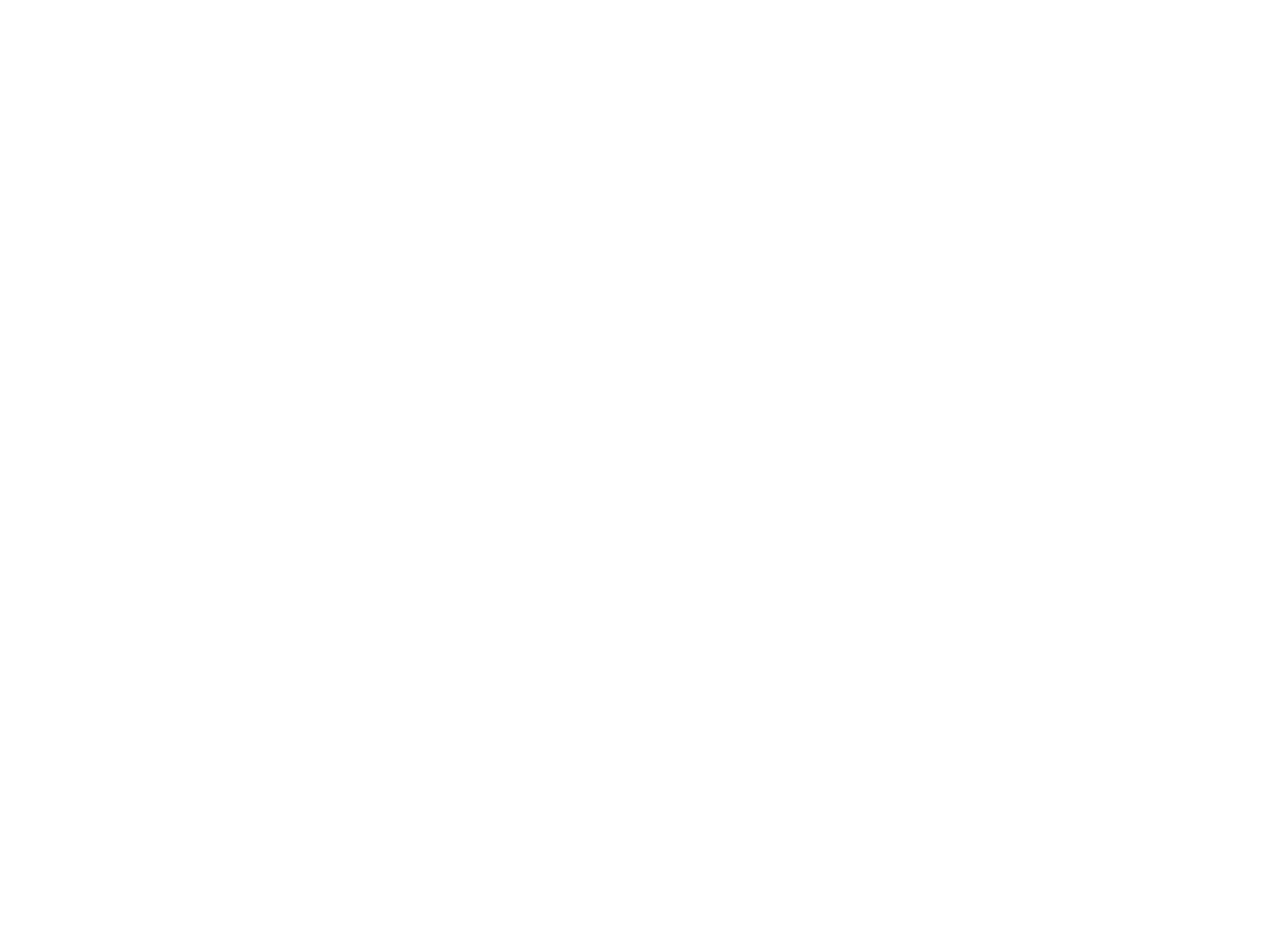
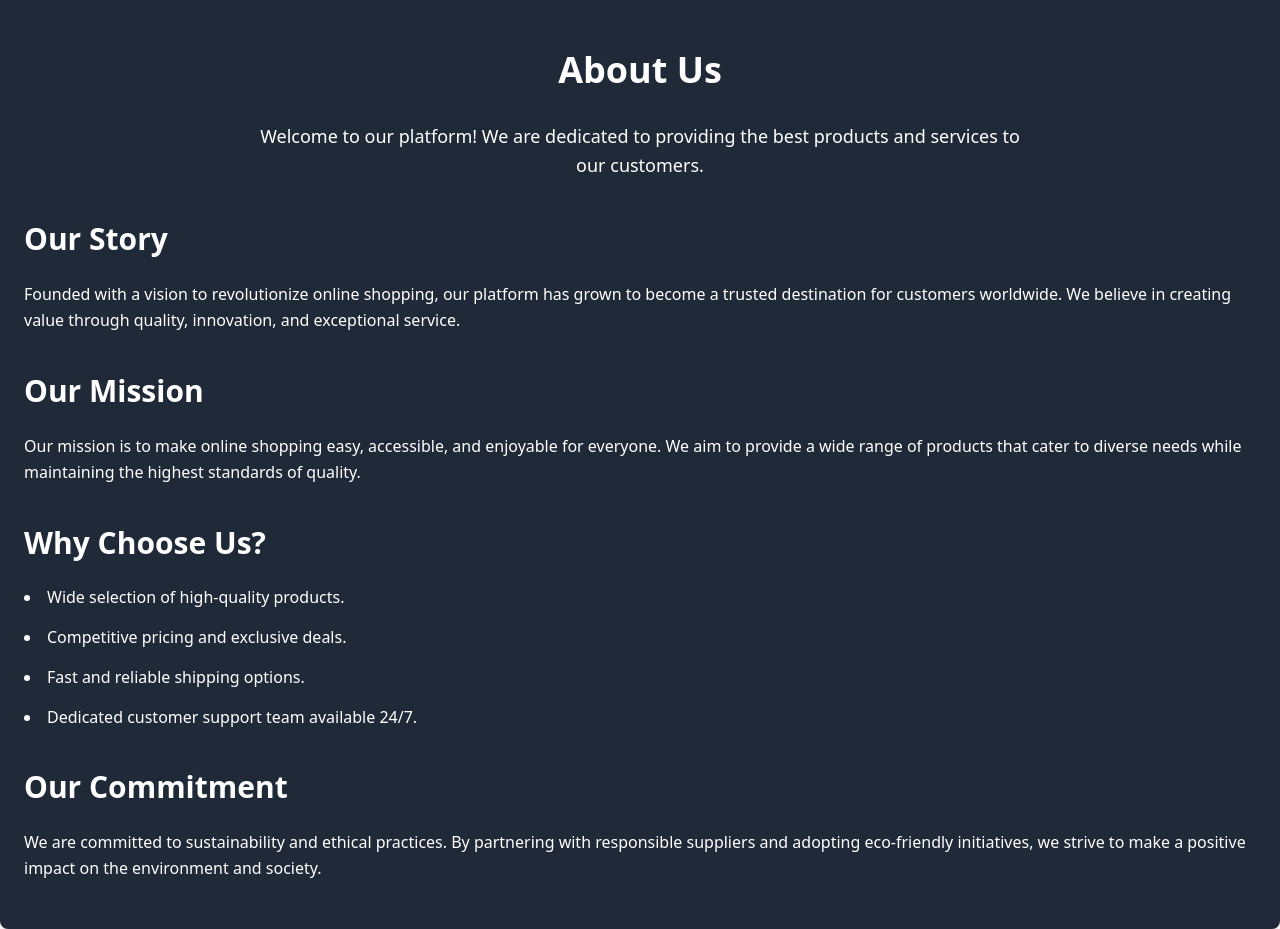
Before and after one commit to arjahid/E-commerceSite-capstoneP-, a React (Vite) app: page /about in a window 1280 px wide. Shown: the part 180-1109 px from the top of the page. Before the commit the page ends 800 px from the top, so only its background shows below. Built offline with nearby package versions, Linux system fonts and the light colour scheme.

Commit message:
added about

```diff
--- a/src/components/About.jsx
+++ b/src/components/About.jsx
@@ -4,11 +4,47 @@
 
 const About = () => {
     return (
-        <div className='container mx-auto'>
-            <Nav2></Nav2>
-            <NavBar></NavBar>
-            i am form about
-        </div>
+       <div className='container mx-auto'>
+        <Nav2></Nav2>
+        <NavBar></NavBar>
+         <div className='container mx-auto px-6 py-12 rounded-lg shadow-lg bg-gray-800'>
+
+           <h1 className='text-4xl font-extrabold text-center my-8 text-white'>About Us</h1>
+           <p className='text-white text-lg leading-relaxed text-center max-w-3xl mx-auto mb-8'>
+               Welcome to our platform! We are dedicated to providing the best products and services to our customers.
+           </p>
+           <div className='mt-10'>
+               <h2 className='text-3xl font-bold mb-6 text-white'>Our Story</h2>
+               <p className='text-white leading-relaxed'>
+                   Founded with a vision to revolutionize online shopping, our platform has grown to become a trusted destination for customers worldwide.
+                   We believe in creating value through quality, innovation, and exceptional service.
+               </p>
+           </div>
+           <div className='mt-10'>
+               <h2 className='text-3xl font-bold mb-6 text-white'>Our Mission</h2>
+               <p className='text-white leading-relaxed'>
+                   Our mission is to make online shopping easy, accessible, and enjoyable for everyone.
+                   We aim to provide a wide range of products that cater to diverse needs while maintaining the highest standards of quality.
+               </p>
+           </div>
+           <div className='mt-10'>
+               <h2 className='text-3xl font-bold mb-6 text-white'>Why Choose Us?</h2>
+               <ul className='list-disc list-inside text-white space-y-4'>
+                   <li>Wide selection of high-quality products.</li>
+                   <li>Competitive pricing and exclusive deals.</li>
+                   <li>Fast and reliable shipping options.</li>
+                   <li>Dedicated customer support team available 24/7.</li>
+               </ul>
+           </div>
+           <div className='mt-10'>
+               <h2 className='text-3xl font-bold mb-6 text-white'>Our Commitment</h2>
+               <p className='text-white leading-relaxed'>
+                   We are committed to sustainability and ethical practices. By partnering with responsible suppliers and adopting eco-friendly initiatives,
+                   we strive to make a positive impact on the environment and society.
+               </p>
+           </div>
+       </div>
+       </div>
     );
 };
 
```
